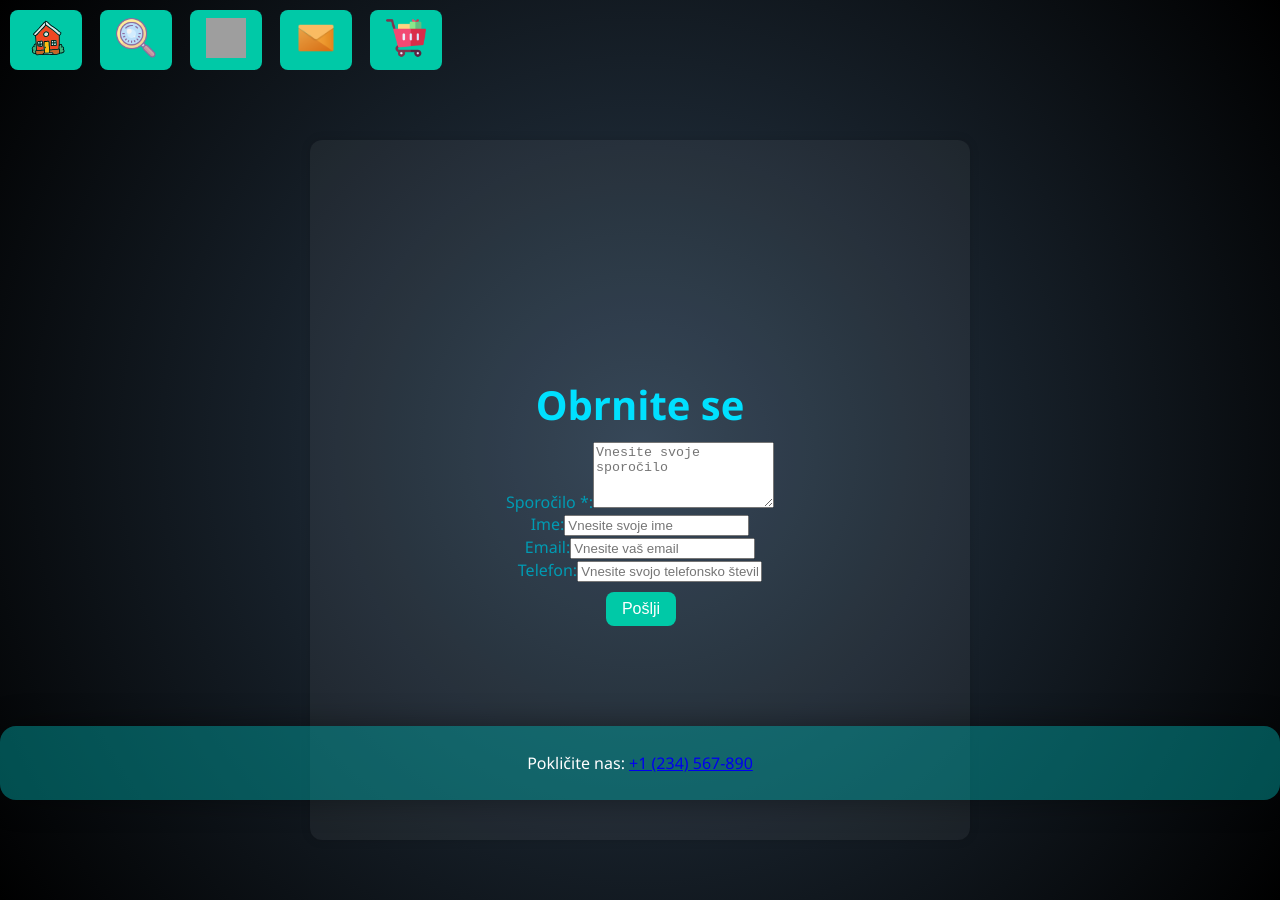
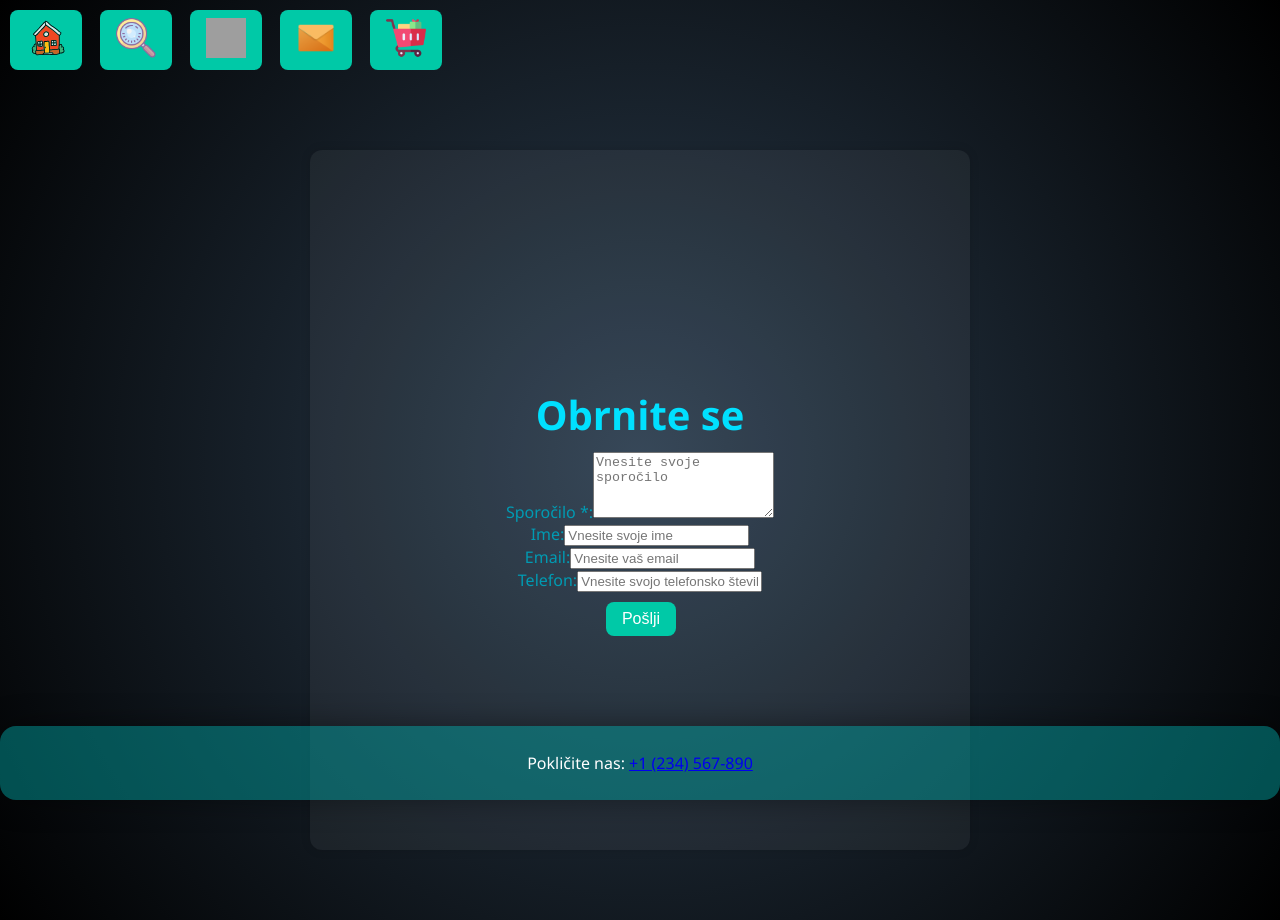
Before and after one commit to kristiana19/crazy-8, a React (Create React App) app: page / in a window 1280 px wide. Both pictures are taken after a click on the button 316 px from the left and 40 px from the top of the page. Built offline with nearby package versions, Linux system fonts and the light colour scheme; grey boxes are pictures that could not be loaded.

Commit message:
resna situacija

```diff
--- a/src/components/Contacts/contacts.css
+++ b/src/components/Contacts/contacts.css
@@ -14,7 +14,7 @@ div {
 
 .contact-container {
   max-width: 600px;
-  margin: 60px auto;
+  margin: 70px auto;
   padding: 30px;
   background-color: white;
   color: #333;
```
